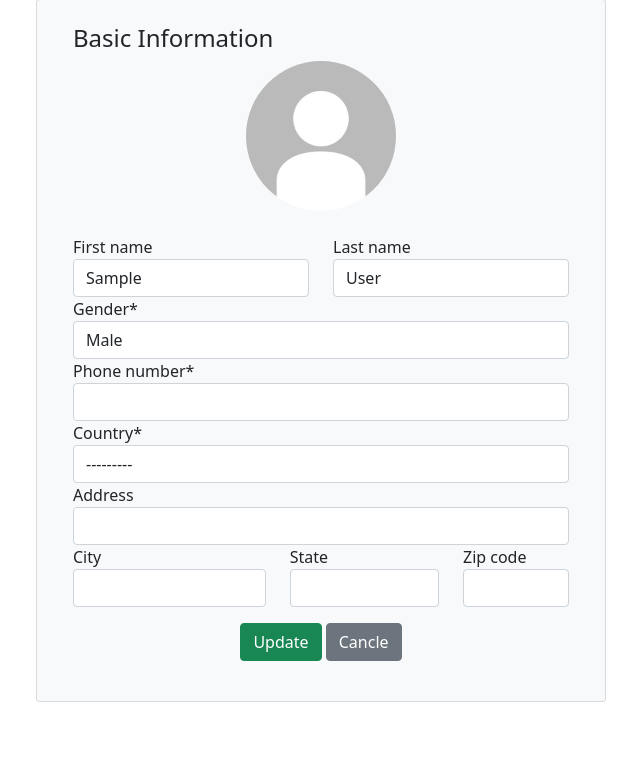
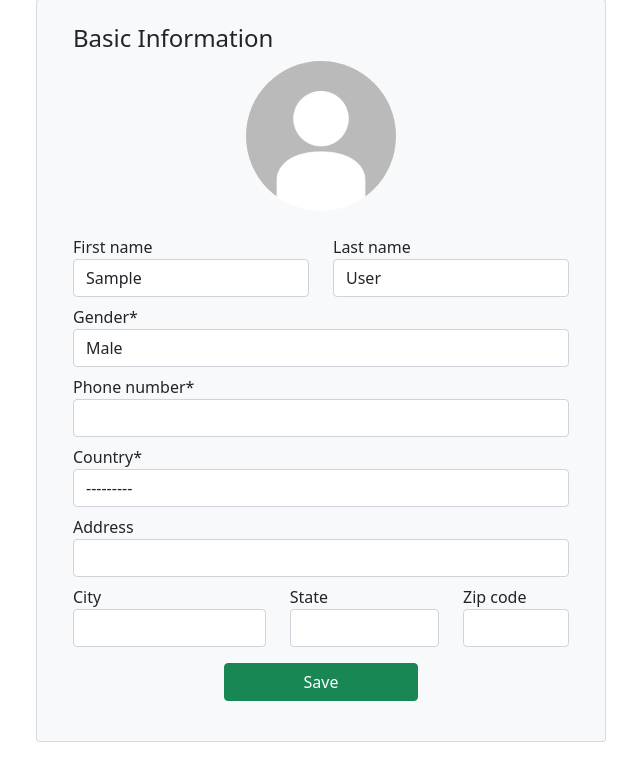
Before and after one commit to saqe/Blog-With-Django, a Django app: page /profile/update/ in a window 1280 px wide. Shown: the part 81-847 px from the top of the page, without its empty margins (319-959 px from the left). Before the commit the page ends 783 px from the top, so only its background shows below. Run offline with Django 3.2, Linux system fonts and the light colour scheme; the visitor is signed in with stand-in values (Sample User, id 1); some libraries are stand-ins or nearby versions.

Commit message:
👌 IMPROVED UI of update profile

```diff
--- a/users/templates/html/update_profile.html
+++ b/users/templates/html/update_profile.html
@@ -15,12 +15,12 @@
         </div>
 
 
-        {{ profile_form.gender  | as_crispy_field }}
-        {{ profile_form.phone_number  | as_crispy_field }}
-        {{ profile_form.country  | as_crispy_field }}
-        {{ profile_form.address  | as_crispy_field }}
+        <div class="mt-2">{{ profile_form.gender  | as_crispy_field }}</div>
+        <div class="mt-2">{{ profile_form.phone_number  | as_crispy_field }}</div>
+        <div class="mt-2">{{ profile_form.country  | as_crispy_field }}</div>
+        <div class="mt-2">{{ profile_form.address  | as_crispy_field }}</div>
 
-        <div class="row">
+        <div class="row mt-2">
           <div class="form-group col-md-5">{{ profile_form.city | as_crispy_field }}</div>
           <div class="form-group col-md-4">{{ profile_form.state | as_crispy_field }}</div>
           <div class="form-group col-md-3">{{ profile_form.zip_code | as_crispy_field }}</div>
@@ -28,8 +28,7 @@
 
       </fieldset>
       <div class="text-center m-3">
-        <button class="btn btn-success"   type="submit">Update</button>
-        <button class="btn btn-secondary" type="reset" >Cancle</button>
+        <button class="btn btn-success col-sm-5" type="submit">Save</button>
       </div>
     </form>
   </div>
```
